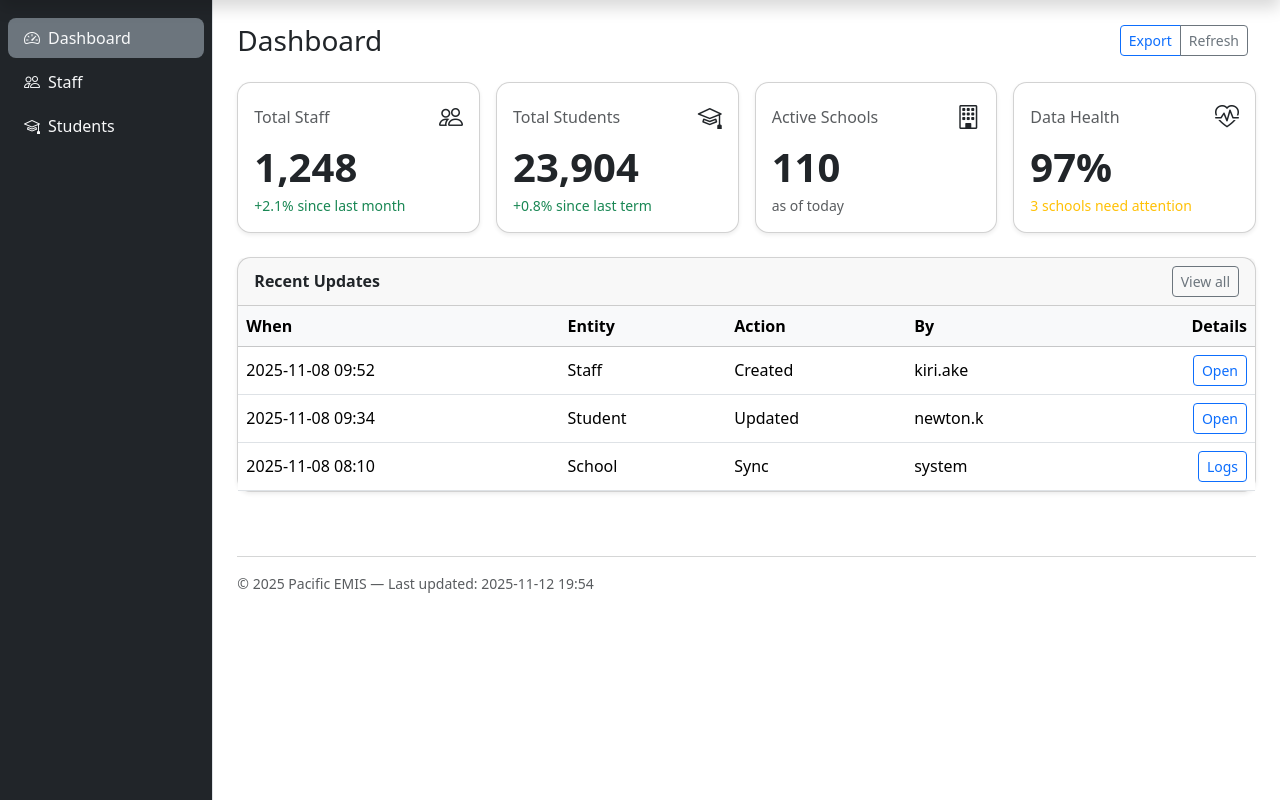
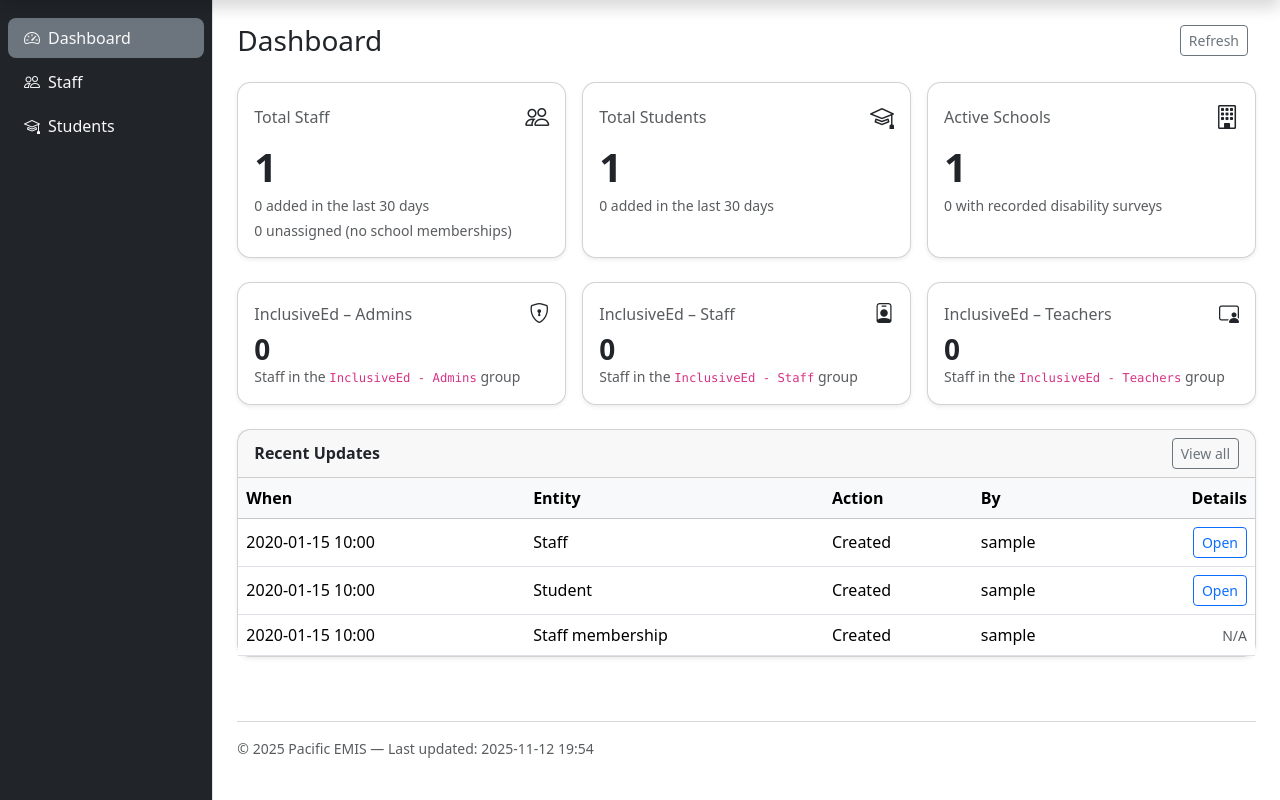
Before and after one commit to PacificEMIS/pacific-emis-disability-inclusive-education, a Django app: page / in a window 1280 px wide. Shown: the part 40-840 px from the top of the page. Run offline with Django 5.2, Linux system fonts and the light colour scheme; a user stored in the database is signed in; tables that the repository leaves empty hold one stand-in row (values such as "Sample post"); data that the repository does not hold is empty.

Commit message:
feat: basic dashboard
Resolves #20

```diff
--- a/inclusive_ed/views.py
+++ b/inclusive_ed/views.py
@@ -1,20 +1,159 @@
+from datetime import timedelta
+
+from django.utils import timezone
+from django.utils.dateparse import parse_date
+from django.contrib import messages
 from django.contrib.auth.decorators import login_required
 from django.db.models import Q, OuterRef, Subquery, F
 from django.shortcuts import render, redirect, get_object_or_404
 from django.core.paginator import Paginator
-from django.db.models import Q
+from django.urls import reverse
 
+from accounts.models import Staff, StaffSchoolMembership
 from integrations.models import EmisClassLevel, EmisSchool, EmisWarehouseYear
 from inclusive_ed.models import Student, StudentSchoolEnrolment
-
-from django.contrib import messages
-from django.utils.dateparse import parse_date
 
 PAGE_SIZE_OPTIONS = [10, 25, 50, 100]
 
 @login_required
 def dashboard(request):
-    return render(request, "dashboard.html", {"active": "dashboard"})
+    # Time window for "recent" counts (e.g. last 30 days)
+    now = timezone.now()
+    start_period = now - timedelta(days=30)
+
+    # --- Staff KPIs ---
+    total_staff = Staff.objects.count()
+    staff_added_recent = Staff.objects.filter(created_at__gte=start_period).count()
+
+    # Staff with no memberships (unassigned to any school)
+    staff_unassigned = Staff.objects.filter(memberships__isnull=True).distinct().count()
+
+    # Staff by InclusiveEd groups
+    staff_admin_count = (
+        Staff.objects.filter(user__groups__name="InclusiveEd - Admins").distinct().count()
+    )
+    staff_staff_count = (
+        Staff.objects.filter(user__groups__name="InclusiveEd - Staff").distinct().count()
+    )
+    staff_teacher_count = (
+        Staff.objects.filter(user__groups__name="InclusiveEd - Teachers").distinct().count()
+    )
+
+    # --- Student KPIs ---
+    total_students = Student.objects.count()
+    students_added_recent = Student.objects.filter(created_at__gte=start_period).count()
+
+    # --- Schools KPIs ---
+    active_schools = EmisSchool.objects.filter(active=True).count()
+
+    # Schools with at least one enrolment carrying disability-related data
+    disability_q = (
+        Q(seeing_flag=True)
+        | Q(hearing_flag=True)
+        | Q(mobility_flag=True)
+        | Q(fine_motor_flag=True)
+        | Q(speech_flag=True)
+        | Q(learning_flag=True)
+        | Q(memory_flag=True)
+        | Q(attention_flag=True)
+        | Q(behaviour_flag=True)
+        | Q(social_flag=True)
+        | Q(anxiety_freq__isnull=False)
+        | Q(depression_freq__isnull=False)
+    )
+
+    schools_with_disability_data = (
+        StudentSchoolEnrolment.objects.filter(disability_q)
+        .values("school_id")
+        .distinct()
+        .count()
+    )
+
+    # --- Recent activity (simple unified event log across core models) ---
+    events = []
+
+    def add_events_from_queryset(qs, entity_label, detail_url_name=None):
+        for obj in qs:
+            when = getattr(obj, "last_updated_at", None) or getattr(obj, "created_at", None)
+            created_at = getattr(obj, "created_at", None)
+            last_updated_at = getattr(obj, "last_updated_at", None)
+
+            if created_at and last_updated_at and last_updated_at > created_at:
+                action = "Updated"
+            elif created_at:
+                action = "Created"
+            else:
+                action = "Activity"
+
+            by_user = getattr(obj, "last_updated_by", None) or getattr(obj, "created_by", None)
+            by_username = getattr(by_user, "username", None) if by_user else None
+
+            url = None
+            if detail_url_name and when:
+                try:
+                    url = reverse(detail_url_name, args=[obj.pk])
+                except Exception:
+                    url = None
+
+            if when:
+                events.append(
+                    {
+                        "when": when,
+                        "entity": entity_label,
+                        "action": action,
+                        "by": by_username,
+                        "url": url,
+                    }
+                )
+
+    # Pull a few recent records from each core model
+    add_events_from_queryset(
+        Staff.objects.order_by("-last_updated_at")[:5],
+        "Staff",
+        detail_url_name="accounts:staff_detail",
+    )
+    add_events_from_queryset(
+        Student.objects.order_by("-last_updated_at")[:5],
+        "Student",
+        detail_url_name="inclusive_ed:student_detail",
+    )
+    add_events_from_queryset(
+        StaffSchoolMembership.objects.order_by("-last_updated_at")[:5],
+        "Staff membership",
+        detail_url_name=None,  # no detail view yet
+    )
+    add_events_from_queryset(
+        StudentSchoolEnrolment.objects.order_by("-last_updated_at")[:5],
+        "Student enrolment",
+        detail_url_name=None,  # could later deep-link to student detail + anchor
+    )
+
+    # Sort all events by time and keep the latest 10
+    events = sorted(events, key=lambda e: e["when"], reverse=True)[:10]
+
+    context = {
+        "active": "dashboard",
+
+        # Staff KPIs
+        "total_staff": total_staff,
+        "staff_added_recent": staff_added_recent,
+        "staff_unassigned": staff_unassigned,
+        "staff_admin_count": staff_admin_count,
+        "staff_staff_count": staff_staff_count,
+        "staff_teacher_count": staff_teacher_count,
+
+        # Student KPIs
+        "total_students": total_students,
+        "students_added_recent": students_added_recent,
+
+        # Schools KPIs
+        "active_schools": active_schools,
+        "schools_with_disability_data": schools_with_disability_data,
+
+        # Activity
+        "recent_events": events,
+    }
+    return render(request, "dashboard.html", context)
 
 # example Class-Based View using mixin
 #class DashboardView(InclusiveEdAccessRequired, TemplateView):
--- a/templates/dashboard.html
+++ b/templates/dashboard.html
@@ -1,75 +1,133 @@
 {% extends "base.html" %}
 {% block title %}Dashboard{% endblock %}
 {% block extra_head %}{% endblock %}
+
 {% block content %}
-  {% with active="dashboard" %}{% endwith %}
 
   <div class="d-flex align-items-center justify-content-between flex-wrap flex-md-nowrap mb-4">
     <h1 class="h3 mb-0">Dashboard</h1>
     <div class="btn-toolbar">
       <div class="btn-group me-2">
-        <a href="#" class="btn btn-sm btn-outline-primary">Export</a>
         <a href="#" class="btn btn-sm btn-outline-secondary">Refresh</a>
       </div>
     </div>
   </div>
 
-  <!-- KPI cards -->
+  <!-- KPI cards: staff / students / schools -->
   <div class="row g-3">
-    <div class="col-12 col-sm-6 col-lg-3">
+    <!-- Total Staff (with added + unassigned) -->
+    <div class="col-12 col-sm-6 col-lg-4">
       <div class="card shadow-sm h-100">
         <div class="card-body">
           <div class="d-flex align-items-center justify-content-between">
             <span class="text-body-secondary">Total Staff</span>
             <i class="bi bi-people fs-4"></i>
           </div>
-          <div class="display-6 fw-semibold mt-2">1,248</div>
-          <div class="text-success small mt-1">+2.1% since last month</div>
+          <div class="display-6 fw-semibold mt-2">
+            {{ total_staff|default:"0" }}
+          </div>
+          <div class="small mt-1 text-body-secondary">
+            {{ staff_added_recent|default:"0" }} added in the last 30 days
+          </div>
+          <div class="small mt-1 text-body-secondary">
+            {{ staff_unassigned|default:"0" }} unassigned (no school memberships)
+          </div>
         </div>
       </div>
     </div>
 
-    <div class="col-12 col-sm-6 col-lg-3">
+    <!-- Total Students -->
+    <div class="col-12 col-sm-6 col-lg-4">
       <div class="card shadow-sm h-100">
         <div class="card-body">
           <div class="d-flex align-items-center justify-content-between">
             <span class="text-body-secondary">Total Students</span>
             <i class="bi bi-mortarboard fs-4"></i>
           </div>
-          <div class="display-6 fw-semibold mt-2">23,904</div>
-          <div class="text-success small mt-1">+0.8% since last term</div>
+          <div class="display-6 fw-semibold mt-2">
+            {{ total_students|default:"0" }}
+          </div>
+          <div class="small mt-1 text-body-secondary">
+            {{ students_added_recent|default:"0" }} added in the last 30 days
+          </div>
         </div>
       </div>
     </div>
 
-    <div class="col-12 col-sm-6 col-lg-3">
+    <!-- Active Schools -->
+    <div class="col-12 col-sm-6 col-lg-4">
       <div class="card shadow-sm h-100">
         <div class="card-body">
           <div class="d-flex align-items-center justify-content-between">
             <span class="text-body-secondary">Active Schools</span>
             <i class="bi bi-building fs-4"></i>
           </div>
-          <div class="display-6 fw-semibold mt-2">110</div>
-          <div class="text-body-secondary small mt-1">as of today</div>
-        </div>
-      </div>
-    </div>
-
-    <div class="col-12 col-sm-6 col-lg-3">
-      <div class="card shadow-sm h-100">
-        <div class="card-body">
-          <div class="d-flex align-items-center justify-content-between">
-            <span class="text-body-secondary">Data Health</span>
-            <i class="bi bi-heart-pulse fs-4"></i>
+          <div class="display-6 fw-semibold mt-2">
+            {{ active_schools|default:"0" }}
           </div>
-          <div class="display-6 fw-semibold mt-2">97%</div>
-          <div class="text-warning small mt-1">3 schools need attention</div>
+          <div class="small mt-1 text-body-secondary">
+            {{ schools_with_disability_data|default:"0" }} with recorded disability surveys
+          </div>
         </div>
       </div>
     </div>
   </div>
 
-  <!-- Recent activity / placeholder table -->
+  <!-- Staff permission breakdown -->
+  <div class="row g-3 mt-2">
+    <div class="col-12 col-sm-6 col-lg-4">
+      <div class="card shadow-sm h-100">
+        <div class="card-body py-3">
+          <div class="d-flex align-items-center justify-content-between">
+            <span class="text-body-secondary">InclusiveEd – Admins</span>
+            <i class="bi bi-shield-lock fs-5"></i>
+          </div>
+          <div class="h3 fw-semibold mt-1 mb-0">
+            {{ staff_admin_count|default:"0" }}
+          </div>
+          <div class="small text-body-secondary">
+            Staff in the <code>InclusiveEd - Admins</code> group
+          </div>
+        </div>
+      </div>
+    </div>
+
+    <div class="col-12 col-sm-6 col-lg-4">
+      <div class="card shadow-sm h-100">
+        <div class="card-body py-3">
+          <div class="d-flex align-items-center justify-content-between">
+            <span class="text-body-secondary">InclusiveEd – Staff</span>
+            <i class="bi bi-person-badge fs-5"></i>
+          </div>
+          <div class="h3 fw-semibold mt-1 mb-0">
+            {{ staff_staff_count|default:"0" }}
+          </div>
+          <div class="small text-body-secondary">
+            Staff in the <code>InclusiveEd - Staff</code> group
+          </div>
+        </div>
+      </div>
+    </div>
+
+    <div class="col-12 col-sm-6 col-lg-4">
+      <div class="card shadow-sm h-100">
+        <div class="card-body py-3">
+          <div class="d-flex align-items-center justify-content-between">
+            <span class="text-body-secondary">InclusiveEd – Teachers</span>
+            <i class="bi bi-person-video3 fs-5"></i>
+          </div>
+          <div class="h3 fw-semibold mt-1 mb-0">
+            {{ staff_teacher_count|default:"0" }}
+          </div>
+          <div class="small text-body-secondary">
+            Staff in the <code>InclusiveEd - Teachers</code> group
+          </div>
+        </div>
+      </div>
+    </div>
+  </div>
+
+  <!-- Recent activity -->
   <div class="card mt-4 shadow-sm">
     <div class="card-header d-flex justify-content-between align-items-center">
       <span class="fw-semibold">Recent Updates</span>
@@ -87,29 +145,38 @@
           </tr>
         </thead>
         <tbody>
-          <tr>
-            <td>2025-11-08 09:52</td>
-            <td>Staff</td>
-            <td>Created</td>
-            <td>kiri.ake</td>
-            <td class="text-end"><a class="btn btn-sm btn-outline-primary" href="#">Open</a></td>
-          </tr>
-          <tr>
-            <td>2025-11-08 09:34</td>
-            <td>Student</td>
-            <td>Updated</td>
-            <td>newton.k</td>
-            <td class="text-end"><a class="btn btn-sm btn-outline-primary" href="#">Open</a></td>
-          </tr>
-          <tr>
-            <td>2025-11-08 08:10</td>
-            <td>School</td>
-            <td>Sync</td>
-            <td>system</td>
-            <td class="text-end"><a class="btn btn-sm btn-outline-primary" href="#">Logs</a></td>
-          </tr>
+          {% if recent_events %}
+            {% for ev in recent_events %}
+              <tr>
+                <td>{{ ev.when|date:"Y-m-d H:i" }}</td>
+                <td>{{ ev.entity }}</td>
+                <td>{{ ev.action }}</td>
+                <td>
+                  {% if ev.by %}
+                    {{ ev.by }}
+                  {% else %}
+                    <span class="text-body-secondary">system</span>
+                  {% endif %}
+                </td>
+                <td class="text-end">
+                  {% if ev.url %}
+                    <a class="btn btn-sm btn-outline-primary" href="{{ ev.url }}">Open</a>
+                  {% else %}
+                    <span class="text-body-secondary small">N/A</span>
+                  {% endif %}
+                </td>
+              </tr>
+            {% endfor %}
+          {% else %}
+            <tr>
+              <td colspan="5" class="text-center text-body-secondary py-4">
+                No recent updates found.
+              </td>
+            </tr>
+          {% endif %}
         </tbody>
       </table>
     </div>
   </div>
+
 {% endblock %}
```
